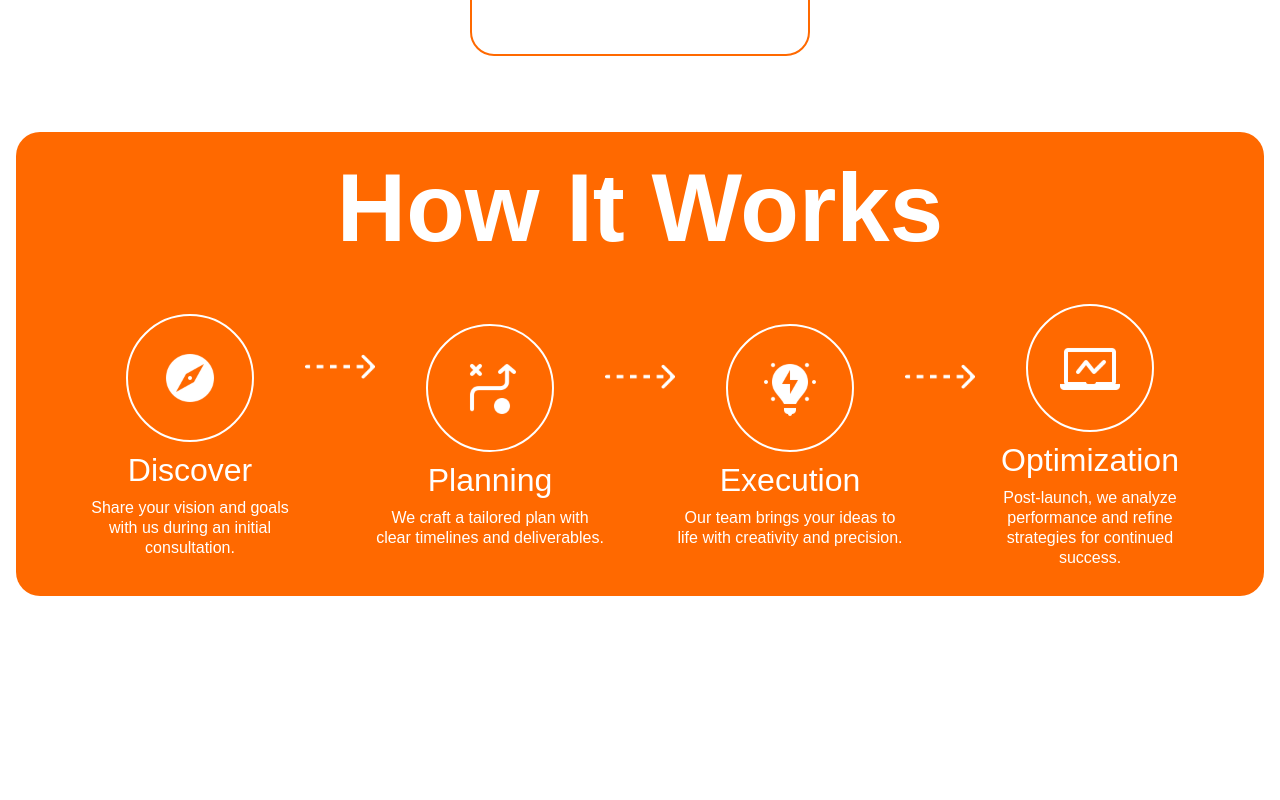
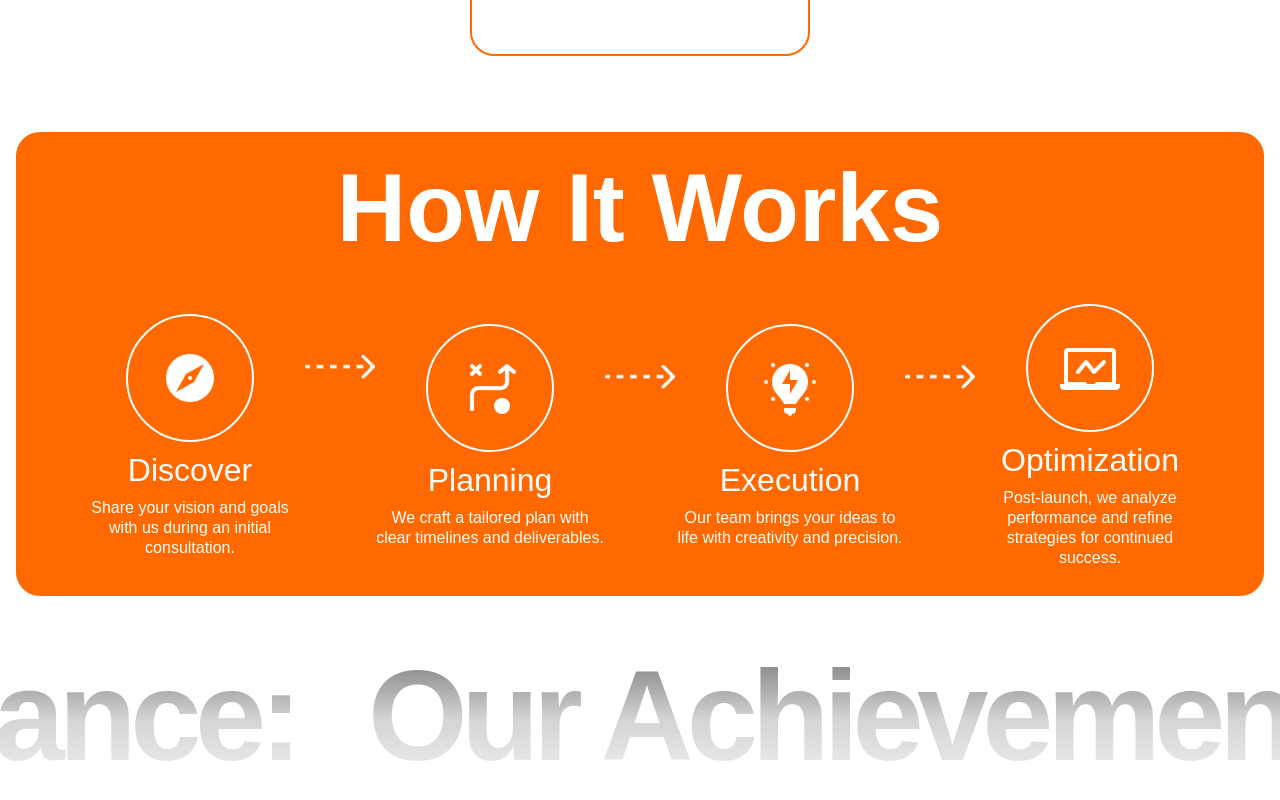
Before and after one commit to Maryammuhammadafzal/IT_Agency_Landing_Page, a Next.js app: page / in a window 1280 px wide. Shown: the part 3349-4149 px from the top of the page. Before the commit the page ends 3961 px from the top, so only its background shows below. Built offline with nearby package versions, Linux system fonts and the light colour scheme; a web font is replaced by a local one.

Commit message:
Created one more section

```diff
--- a/app/page.js
+++ b/app/page.js
@@ -22,6 +22,7 @@ export default function Home() {
  <TextSlider text="Elevate Your Brand,"/>
  <ServicesPage/>
  <WorkPage/>
+ <TextSlider text="Our Achievements at a Glance:"/>
     </div>
   );
 }
```
